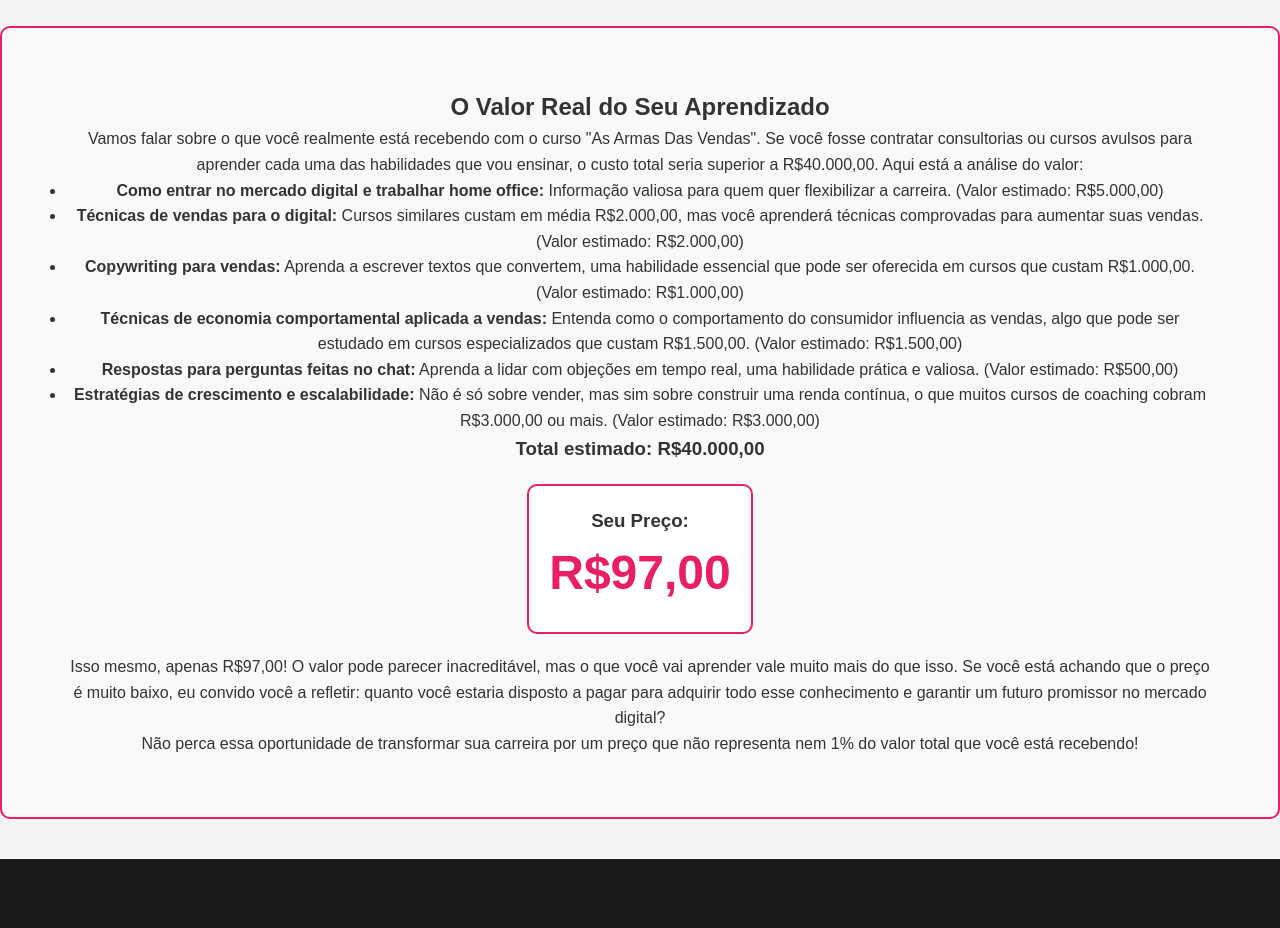
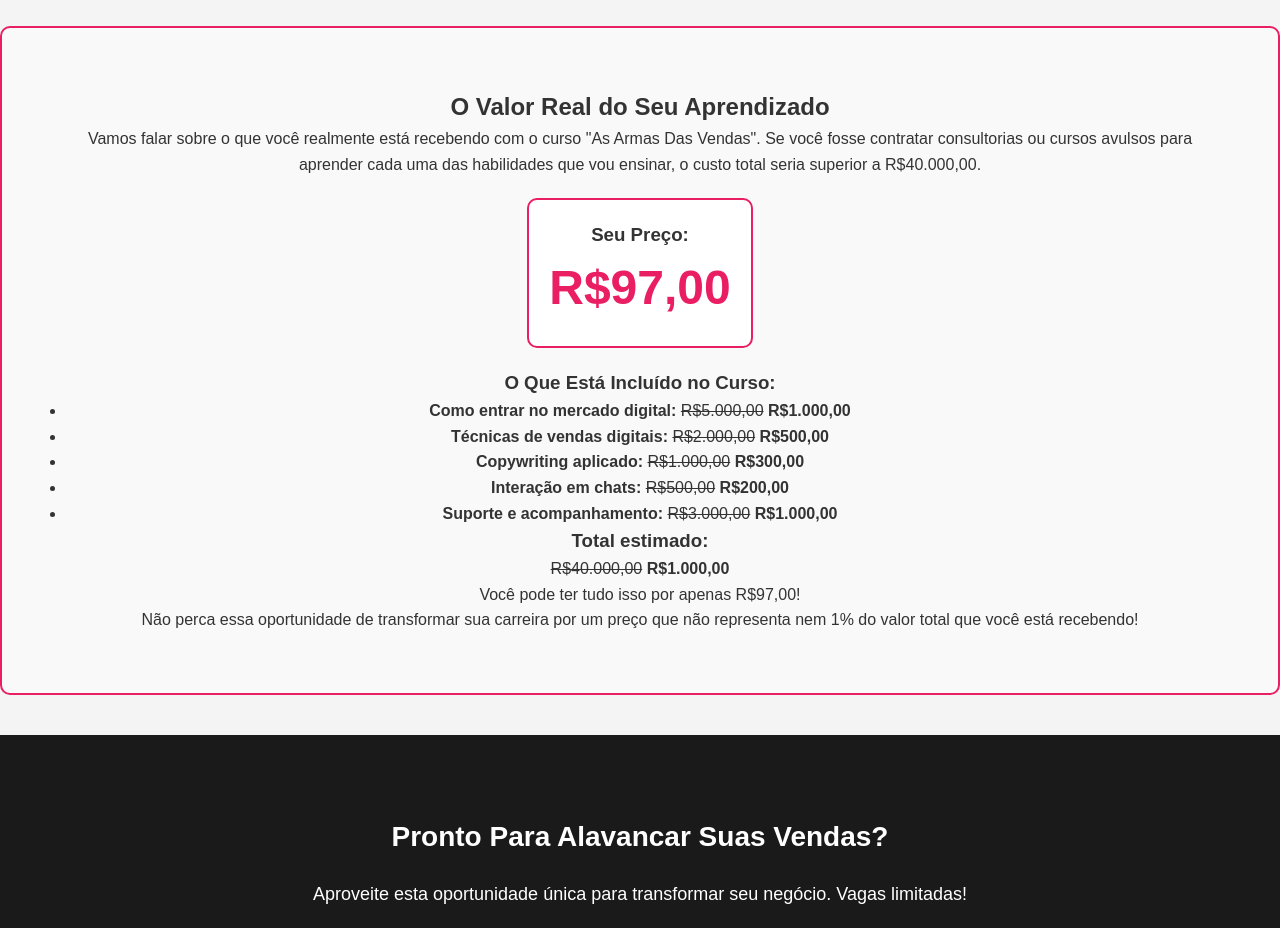
Before and after one commit to rinoel/rinoel.github.io, a plain HTML site: page index.html in a window 1280 px wide. Shown: the part 2920-3848 px from the top of the page. Drawn offline with Linux system fonts and the light colour scheme.

Commit message:
Update index.html

```diff
--- a/index.html
+++ b/index.html
@@ -80,28 +80,33 @@
     </div>
   </section>
 
-   <!-- Seção de Ancoragem de Preços -->
+    <!-- Seção de Ancoragem de Preços -->
   <section class="price-anchor" id="price-anchor">
     <div class="container">
       <h2>O Valor Real do Seu Aprendizado</h2>
-      <p>Vamos falar sobre o que você realmente está recebendo com o curso "As Armas Das Vendas". Se você fosse contratar consultorias ou cursos avulsos para aprender cada uma das habilidades que vou ensinar, o custo total seria superior a R$40.000,00. Aqui está a análise do valor:</p>
-      <ul>
-        <li><strong>Como entrar no mercado digital e trabalhar home office:</strong> Informação valiosa para quem quer flexibilizar a carreira. (Valor estimado: R$5.000,00)</li>
-        <li><strong>Técnicas de vendas para o digital:</strong> Cursos similares custam em média R$2.000,00, mas você aprenderá técnicas comprovadas para aumentar suas vendas. (Valor estimado: R$2.000,00)</li>
-        <li><strong>Copywriting para vendas:</strong> Aprenda a escrever textos que convertem, uma habilidade essencial que pode ser oferecida em cursos que custam R$1.000,00. (Valor estimado: R$1.000,00)</li>
-        <li><strong>Técnicas de economia comportamental aplicada a vendas:</strong> Entenda como o comportamento do consumidor influencia as vendas, algo que pode ser estudado em cursos especializados que custam R$1.500,00. (Valor estimado: R$1.500,00)</li>
-        <li><strong>Respostas para perguntas feitas no chat:</strong> Aprenda a lidar com objeções em tempo real, uma habilidade prática e valiosa. (Valor estimado: R$500,00)</li>
-        <li><strong>Estratégias de crescimento e escalabilidade:</strong> Não é só sobre vender, mas sim sobre construir uma renda contínua, o que muitos cursos de coaching cobram R$3.000,00 ou mais. (Valor estimado: R$3.000,00)</li>
-      </ul>
-      <h3>Total estimado: R$40.000,00</h3>
+      <p>Vamos falar sobre o que você realmente está recebendo com o curso "As Armas Das Vendas". Se você fosse contratar consultorias ou cursos avulsos para aprender cada uma das habilidades que vou ensinar, o custo total seria superior a R$40.000,00.</p>
+
       <div class="price-box">
         <h3>Seu Preço:</h3>
         <div class="price">R$97,00</div>
       </div>
-      <p>Isso mesmo, apenas R$97,00! O valor pode parecer inacreditável, mas o que você vai aprender vale muito mais do que isso. Se você está achando que o preço é muito baixo, eu convido você a refletir: quanto você estaria disposto a pagar para adquirir todo esse conhecimento e garantir um futuro promissor no mercado digital?</p>
+
+      <h3>O Que Está Incluído no Curso:</h3>
+      <ul>
+        <li><strong>Como entrar no mercado digital:</strong> <span style="text-decoration: line-through;">R$5.000,00</span> <strong>R$1.000,00</strong></li>
+        <li><strong>Técnicas de vendas digitais:</strong> <span style="text-decoration: line-through;">R$2.000,00</span> <strong>R$500,00</strong></li>
+        <li><strong>Copywriting aplicado:</strong> <span style="text-decoration: line-through;">R$1.000,00</span> <strong>R$300,00</strong></li>
+        <li><strong>Interação em chats:</strong> <span style="text-decoration: line-through;">R$500,00</span> <strong>R$200,00</strong></li>
+        <li><strong>Suporte e acompanhamento:</strong> <span style="text-decoration: line-through;">R$3.000,00</span> <strong>R$1.000,00</strong></li>
+      </ul>
+
+      <h3>Total estimado:</h3>
+      <p><span style="text-decoration: line-through;">R$40.000,00</span> <strong>R$1.000,00</strong></p>
+      <p>Você pode ter tudo isso por apenas R$97,00!</p>
       <p>Não perca essa oportunidade de transformar sua carreira por um preço que não representa nem 1% do valor total que você está recebendo!</p>
     </div>
   </section>
+
 
   <!-- Seção de Chamada para Ação -->
   <section class="cta" id="cta">
```
